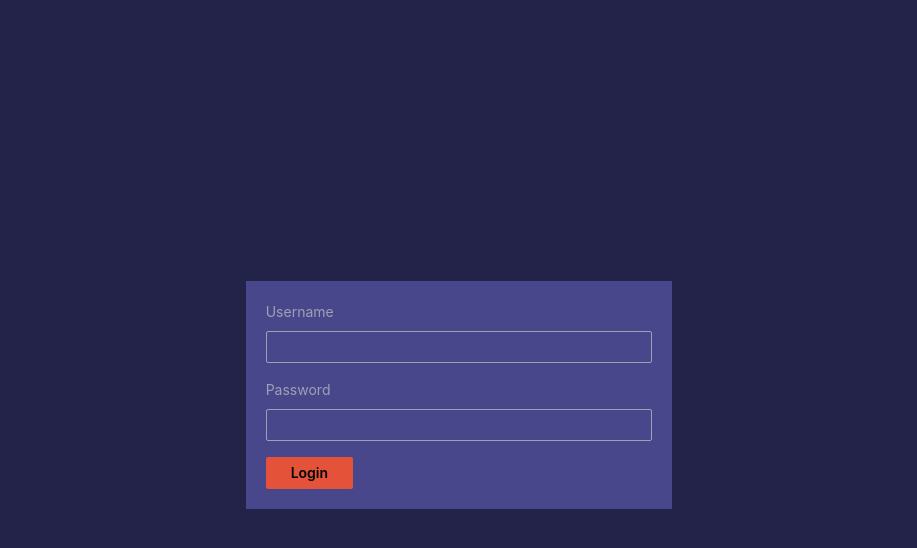
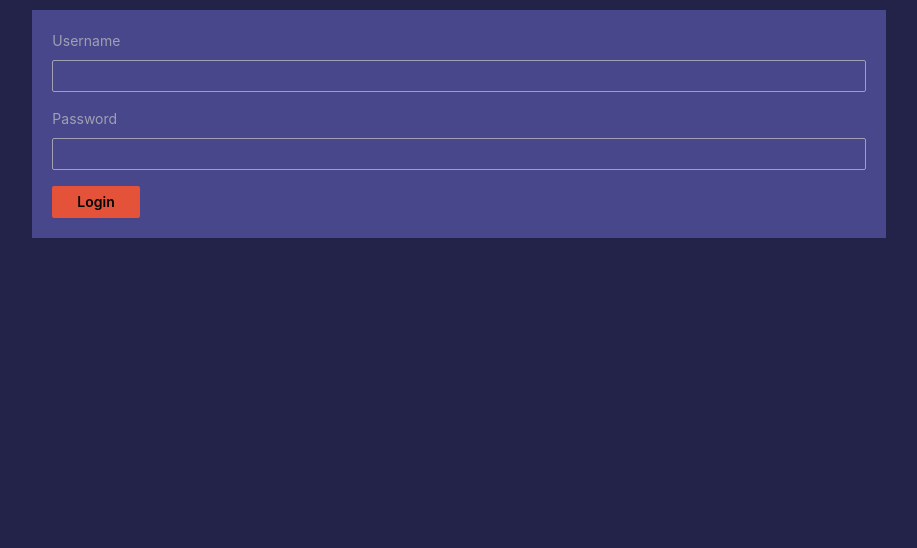
Before and after one commit to jithinolickal/learning-todo-app, a React (Create React App) app: page /login in a window 1280 px wide. Shown: the top 548 px of the page, without its empty margins (181-1098 px from the left). Built offline with nearby package versions, Linux system fonts and the light colour scheme.

Commit message:
Changes for wrapping Home page in Private Route

```diff
--- a/src/App.css
+++ b/src/App.css
@@ -14,6 +14,7 @@
   height: 100%;
   position: absolute;
   text-align: center;
+  margin-top: 15px;
 }
 .add-todo-container {
   background-color: #49478b;
--- a/src/App.js
+++ b/src/App.js
@@ -32,8 +32,13 @@ function App() {
   return (
     <div className="App">
       {/* <p style={{ color: "white" }}>{JSON.stringify(authorized)}</p> */}
-      <Row style={{ height: "100vh" }} align="middle">
-        <Col span={12} offset={6}>
+      <Row style={{ height: "100vh" }}>
+        <Col
+          xs={{ span: 24}}
+          sm={{ span: 24 }}
+          md={{ span: 24}}
+
+        >
           <Switch>
             <Route path="/login" exact>
               <Login handleAuth={handleAuth} />
@@ -41,7 +46,11 @@ function App() {
             {/* <Route path="/">
               <TodoApp authorized={authorized} />
             </Route> */}
-            <PrivateRoute path="/" component={TodoApp} authorized={authorized}/>
+            <PrivateRoute
+              path="/"
+              component={TodoApp}
+              authorized={authorized}
+            />
           </Switch>
         </Col>
       </Row>
--- a/src/components/TodoApp.js
+++ b/src/components/TodoApp.js
@@ -98,7 +98,7 @@ const TodoApp = ({ authorized }) => {
       <div className="app-title">TO DO</div>
       {/* <p style={{ color: "white" }}>{historylog}</p> */}
       <Row className="page-center">
-          <Col span={12} offset={6}>
+        <Col xs={{ span: 24 }} sm={{ span: 24 }} md={{ span: 10, offset: 7 }}>
           <TodoContext.Provider
             value={[
               todoList,
```
Lines whose indentation alone changed are shown as unchanged.
